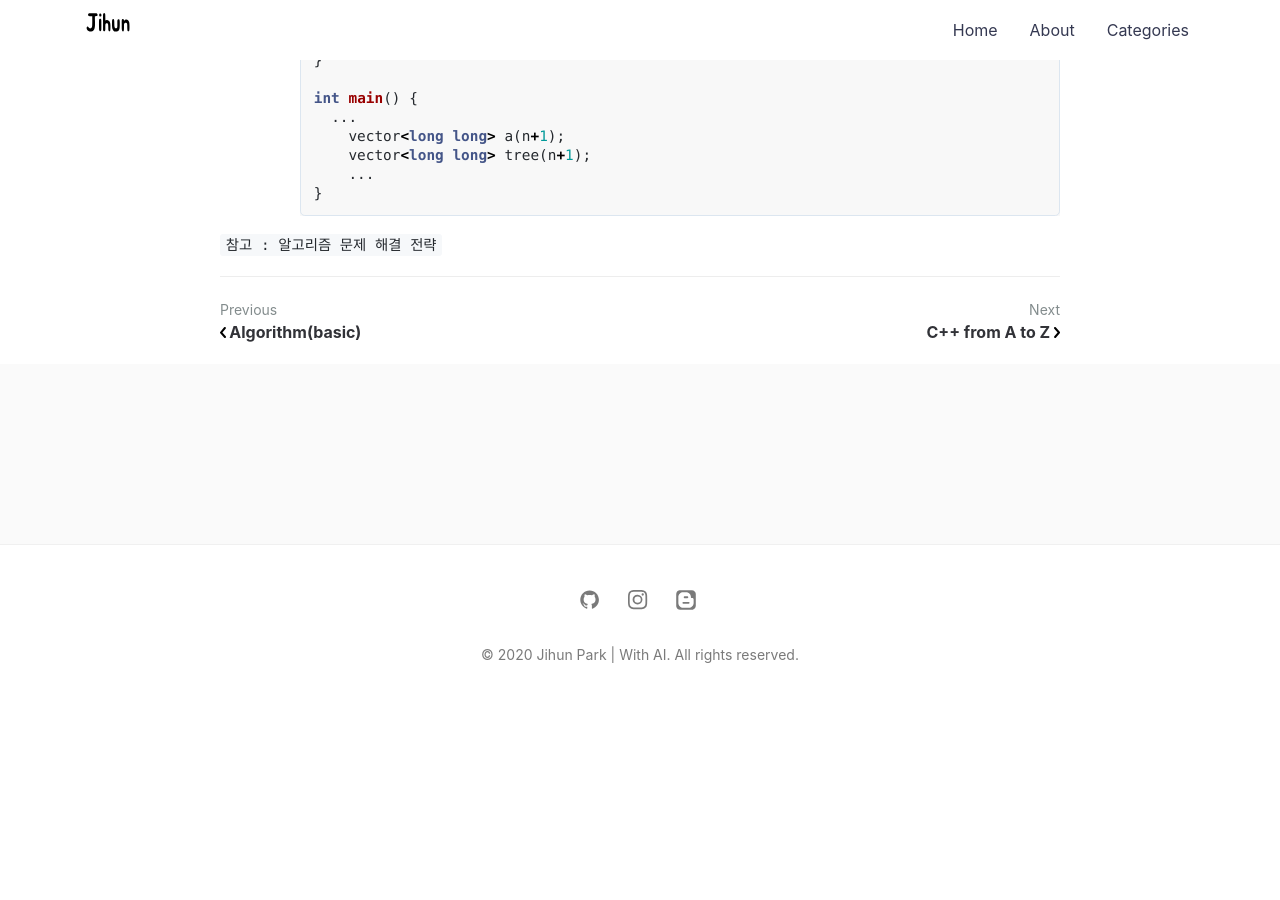
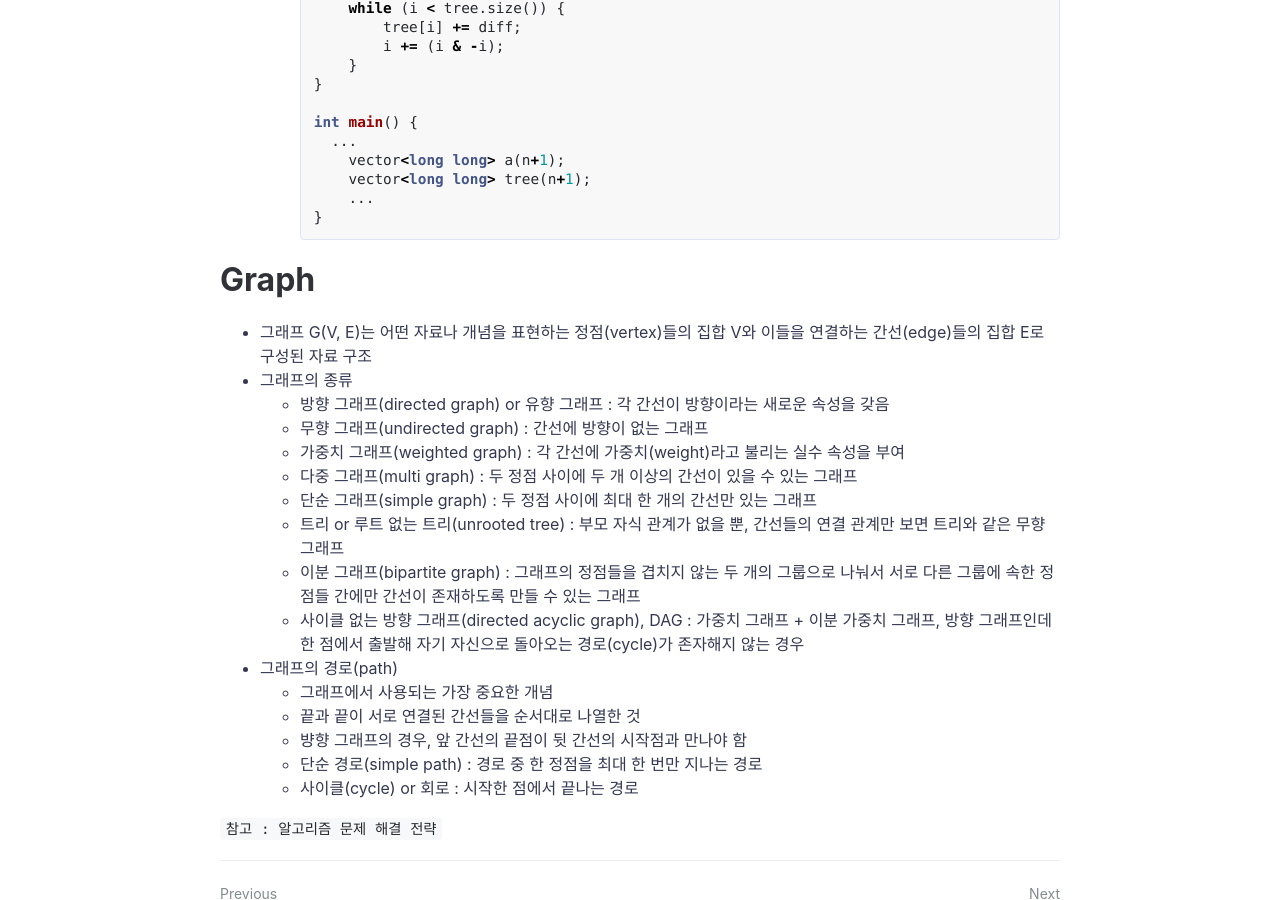
Before and after one commit to jihunparkme/jihunparkme.github.io, a Jekyll site: the page built from _posts/2020-01-06-Algorithm_2.md, in a window 1280 px wide and 900 px high, scrolled down 6053 px. Built offline with Jekyll 4.4.1, drawn with Linux system fonts in a browser that asks for light colours; comment, search, counter and statistics services are not loaded; before the commit the page ends 6763 px from its top, so only the background shows below that; some of the changed text lies outside the part shown.

Commit message:
Edit: add contents

````diff
--- a/_posts/2020-01-06-Algorithm_2.md
+++ b/_posts/2020-01-06-Algorithm_2.md
@@ -12,6 +12,7 @@ featured-img: algorithms
 * [Bit- mask](#Bit-mask)
 * [Segment Tree](#Segment Tree)
 * [Fenwick Tree](#Fenwick-Tree)
+* [Graph](#Graph)
 
 
 # Dynamic Programming
@@ -272,9 +273,24 @@ featured-img: algorithms
     }
     ```
 
+# Graph
 
-
-
+- 그래프 G(V, E)는 어떤 자료나 개념을 표현하는 정점(vertex)들의 집합 V와 이들을 연결하는 간선(edge)들의 집합 E로 구성된 자료 구조
+- 그래프의 종류
+  - 방향 그래프(directed graph) or 유향 그래프 : 각 간선이 방향이라는 새로운 속성을 갖음
+  - 무향 그래프(undirected graph) : 간선에 방향이 없는 그래프
+  - 가중치 그래프(weighted graph) : 각 간선에 가중치(weight)라고 불리는 실수 속성을 부여
+  - 다중 그래프(multi graph) : 두 정점 사이에 두 개 이상의 간선이 있을 수 있는 그래프
+  - 단순 그래프(simple graph) : 두 정점 사이에 최대 한 개의 간선만 있는 그래프
+  - 트리 or 루트 없는 트리(unrooted tree) : 부모 자식 관계가 없을 뿐, 간선들의 연결 관계만 보면 트리와 같은 무향 그래프
+  - 이분 그래프(bipartite graph) : 그래프의 정점들을 겹치지 않는 두 개의 그룹으로 나눠서 서로 다른 그룹에 속한 정점들 간에만 간선이 존재하도록 만들 수 있는 그래프
+  - 사이클 없는 방향 그래프(directed acyclic graph), DAG : 가중치 그래프 + 이분 가중치 그래프, 방향 그래프인데 한 점에서 출발해 자기 자신으로 돌아오는 경로(cycle)가 존자해지 않는 경우
+- 그래프의 경로(path)
+  - 그래프에서 사용되는 가장 중요한 개념
+  - 끝과 끝이 서로 연결된 간선들을 순서대로 나열한 것
+  - 뱡향 그래프의 경우, 앞 간선의 끝점이 뒷 간선의 시작점과 만나야 함
+  - 단순 경로(simple path) : 경로 중 한 정점을 최대 한 번만 지나는 경로
+  - 사이클(cycle) or 회로 : 시작한 점에서 끝나는 경로
 
 
 
````
